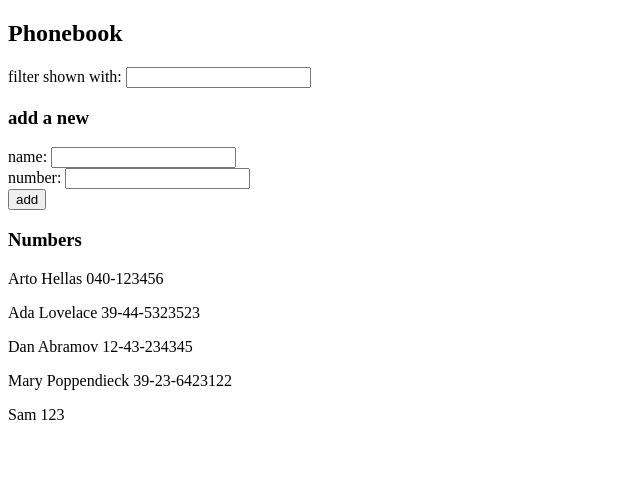
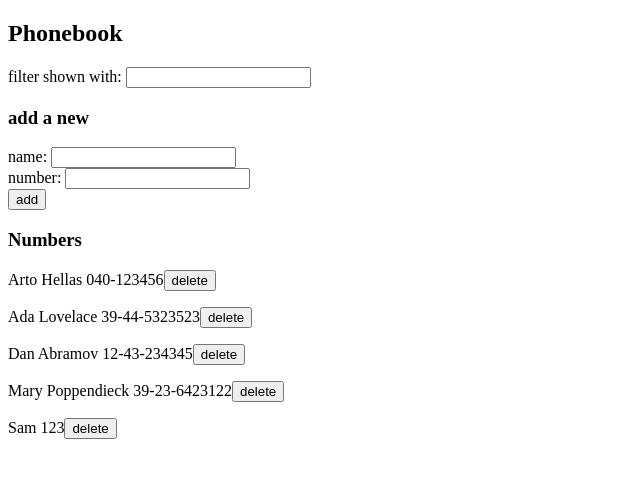
Before and after one commit to hyohyo814/full-stack-open-sub, a React (Create React App) app in the folder part2/phonebook/: page / in a window 1280 px wide. Shown: the top 478 px of the page, without its empty margins (0-640 px from the left). Built offline with nearby package versions, Linux system fonts and the light colour scheme; data requests are answered from the project's data file.

Commit message:
Completely integrated backend services and created a delete function to allow users to remove unwanted contacts from the database.

```diff
--- a/part2/phonebook/src/App.js
+++ b/part2/phonebook/src/App.js
@@ -2,26 +2,21 @@ import { useState, useEffect } from "react";
 import Persons from "./components/Persons";
 import Filter from "./components/Filter";
 import PersonForm from "./components/PersonForm";
-import axios from "axios";
-import personService from './services/persons'
+import personService from "./services/persons";
 
 const App = () => {
-  const [persons, setPersons] = useState([
-    { name: '', number: '', id: ''}
-  ]);
+  const [persons, setPersons] = useState([{ name: "", number: "" }]);
   const [newName, setNewName] = useState("");
   const [newNumber, setNewNumber] = useState("");
   const [showName, setShowName] = useState("");
-  const [filterName, setFilterName] = useState([]);
-  const baseUrl = "http://localhost:3001/persons";
-
+  const [filterName, setFilterName] = useState([{ name: "", number: "" }]);
 
   useEffect(() => {
     console.log("effect");
-    personService.getAll().then(initDb => {
+    personService.getAll().then((initDb) => {
       console.log("promise fulfilled");
       setPersons(initDb);
-      console.log(initDb)
+      console.log(initDb);
     });
   }, []);
 
@@ -47,14 +42,15 @@ const App = () => {
     //console.log(newName);
 
     //POST request
-    const postPerson = [...persons].concat(personObj)
-    const check = new Set()
+    const postPerson = [...persons].concat(personObj);
+    const check = new Set();
     const nameExists = postPerson.some(
       (persons) => check.size === check.add(persons.name).size
     );
     const numberExists = postPerson.some(
       (persons) => check.size === check.add(persons.number).size
     );
+
     if (nameExists === true) {
       alert(`${personObj.name} already exists!`);
       setNewName("");
@@ -65,79 +61,14 @@ const App = () => {
       return;
     }
 
-    personService.create(personObj).then(returnedPer => {
-      console.log(returnedPer)
-      setPersons(persons.concat(returnedPer))
-      setNewName('')
-      setNewNumber('')
-    })
-
-    /*
-    personsService.create(personObj).then(returnedPer=> {
+    personService.create(personObj).then((returnedPer) => {
       console.log(returnedPer);
-      const postPerson = [...persons].concat(returnedPer);
-      console.log(postPerson)
-      const check = new Set();
-      const nameExists = postPerson.some(
-        (persons) => check.size === check.add(persons.name).size
-      );
-      const numberExists = postPerson.some(
-        (persons) => check.size === check.add(persons.number).size
-      );
-      if (nameExists && numberExists === false) {
-        setPersons(persons.concat(returnedPer));
-      }
-      if (nameExists === true) {
-        alert(`${returnedPer.name} already exists!`);
-        setNewName("");
-        return;
-      }
-      if (numberExists === true) {
-        alert(`${returnedPer.number} is already saved!`);
-        return;
-      }
-      //if no issues are found proceed to updating the array
-
+      console.log(`promise fulfilled`)
+      setPersons(persons.concat(returnedPer));
       setNewName("");
       setNewNumber("");
-    })
-*/
-
-    /*
-    //create copy of persons arr to display simulated updated date
-    const copy = [...persons]
-    const postPerson = copy.concat(personObj)
-
-    //logs the two arrays to console to show developer the main array and the updated array
-    console.log(postPerson)
-    console.log(persons)
-
-    //use the size function of Set to compare unique name entries and check for change in size
-    //as indicator of a non unique entry
-    const check = new Set()
-    const nameExists = postPerson.some((persons) => check.size === check.add(persons.name).size)
-    const numberExists = postPerson.some((persons) => check.size === check.add(persons.number).size)
-
-    console.log(nameExists)
-
-    //alert the user if duplicate entry is inputted and prevent the code from updating the
-    //main object array
-    if (nameExists === true) {
-      alert(`${personObj.name} already exists!`)
-      setNewName('')
-      return
-    }
-    if (numberExists === true) {
-      alert(`${personObj.number} is already saved!`)
-      return
-    }
-    //if no issues are found proceed to updating the array
-    setPersons(persons.concat(personObj))
-    setNewName('')
-    setNewNumber('')*/
+    });
   };
-
-  //console.log(persons);
 
   const handleNameChange = (event) => {
     console.log(`name: ${event.target.value}`);
@@ -145,24 +76,39 @@ const App = () => {
   };
 
   const handleNameFilter = (event) => {
-    console.log(`filtering name: ${event.target.value}`);
-    setShowName(event.target.value);
-    //console.log(showName)
-    const currShowName = event.target.value;
-    const filterOut = persons.filter(
-      (persons) =>
-        persons.name.toLowerCase().indexOf(currShowName.toLowerCase()) >= 0
+    const filterInput = event.target.value;
+    console.log(`filtering name: ${filterInput}`);
+    setShowName(filterInput);
+    console.log(showName);
+    setFilterName(
+      persons.filter(
+        (persons) =>
+          persons.name.toLowerCase().indexOf(filterInput.toLowerCase()) >= 0
+      )
     );
-    console.log(filterOut);
-    setFilterName(filterOut);
   };
-/*
-  personService.post(baseUrl, filterName).then(response => {
-    console.log(response);
-  })
-  */
 
-  console.log(filterName);
+  const handlePersonId = (id) => {
+    console.log(`Selected id: ${id}`);
+    console.log(persons);
+    const delPerson = persons.find((p) => p.id === id);
+    const changedPerson = persons.filter((p) => p.id !== id);
+    console.log(changedPerson);
+    //filter out object with id bound to delete button
+    console.log(delPerson);
+    const confirm = window.confirm(
+      `Are you sure you want to delete ${delPerson.name} from your contacts?`
+    );
+
+    if (confirm === false) {
+      console.log(`deletion of ${delPerson.name} was canceled`);
+      return;
+    }
+    personService.remove(id).then(() => {
+      console.log("Deletion was successful");
+      setPersons(changedPerson);
+    });
+  };
 
   const handleNumberChange = (event) => {
     console.log(`number: ${event.target.value}`);
@@ -183,13 +129,13 @@ const App = () => {
       />
       <h3>Numbers</h3>
       <Persons
-        key={filterName.id}
         filter={filterName}
         init={persons}
         input={showName}
+        del={handlePersonId}
       />
     </div>
   );
 };
 
-export default App
+export default App;
--- a/part2/phonebook/src/components/DisplaySel.js
+++ b/part2/phonebook/src/components/DisplaySel.js
@@ -1,3 +1,15 @@
-const DisplaySel = ({ target }) => (target.map(e => <p key={e.id}>{e.name} {e.number}</p>))
+const DisplaySel = ({ target, del }) => (
+  target.map(person => (
+    <p key={Math.random()}>
+      {person.name} {person.number}
+      <button
+        onClick={() => {
+          del(person.id);
+        }}>
+        delete
+      </button>
+    </p>
+  ))
+)
 
-export default DisplaySel
+export default DisplaySel;
--- a/part2/phonebook/src/components/Filter.js
+++ b/part2/phonebook/src/components/Filter.js
@@ -1,5 +1,5 @@
 const Filter = ({ filterInput, handleFilter }) => (
-    <div>
+    <div key={filterInput.id}>
       filter shown with: <input
         value={filterInput}
         onChange={handleFilter}
--- a/part2/phonebook/src/components/Persons.js
+++ b/part2/phonebook/src/components/Persons.js
@@ -1,11 +1,11 @@
 import DisplaySel from './DisplaySel'
 
-const Persons = ({ filter, init, input }) => {
+const Persons = ({ filter, init, input, del }) => {
     if (input === '') {
-        return <DisplaySel target={init} />
+        return <DisplaySel key={init.id} target={init} del={del} />
 
     } else
-    return <DisplaySel target={filter} />
+    return <DisplaySel key={filter.id} target={filter} del={del} />
 }
 
 export default Persons
--- a/part2/phonebook/src/services/persons.js
+++ b/part2/phonebook/src/services/persons.js
@@ -17,4 +17,6 @@ const update = (id, newObject) => {
     return request.then(response => response.data)
 }
 
-export default { getAll, create, update}
+const remove = (id) => axios.delete(`${baseUrl}/${id}`)
+
+export default { getAll, create, update, remove}
```
Also changed, not shown: part2/phonebook/dbBackup.txt (added).
